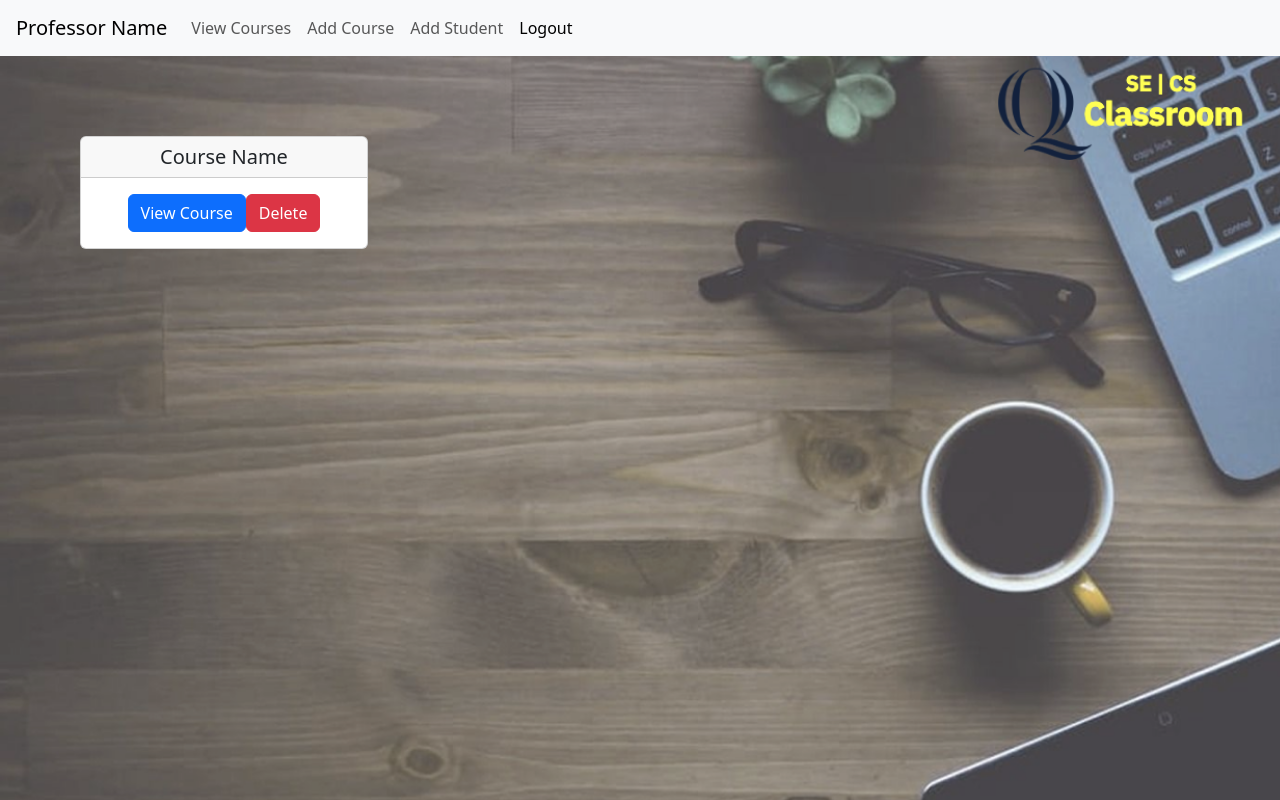
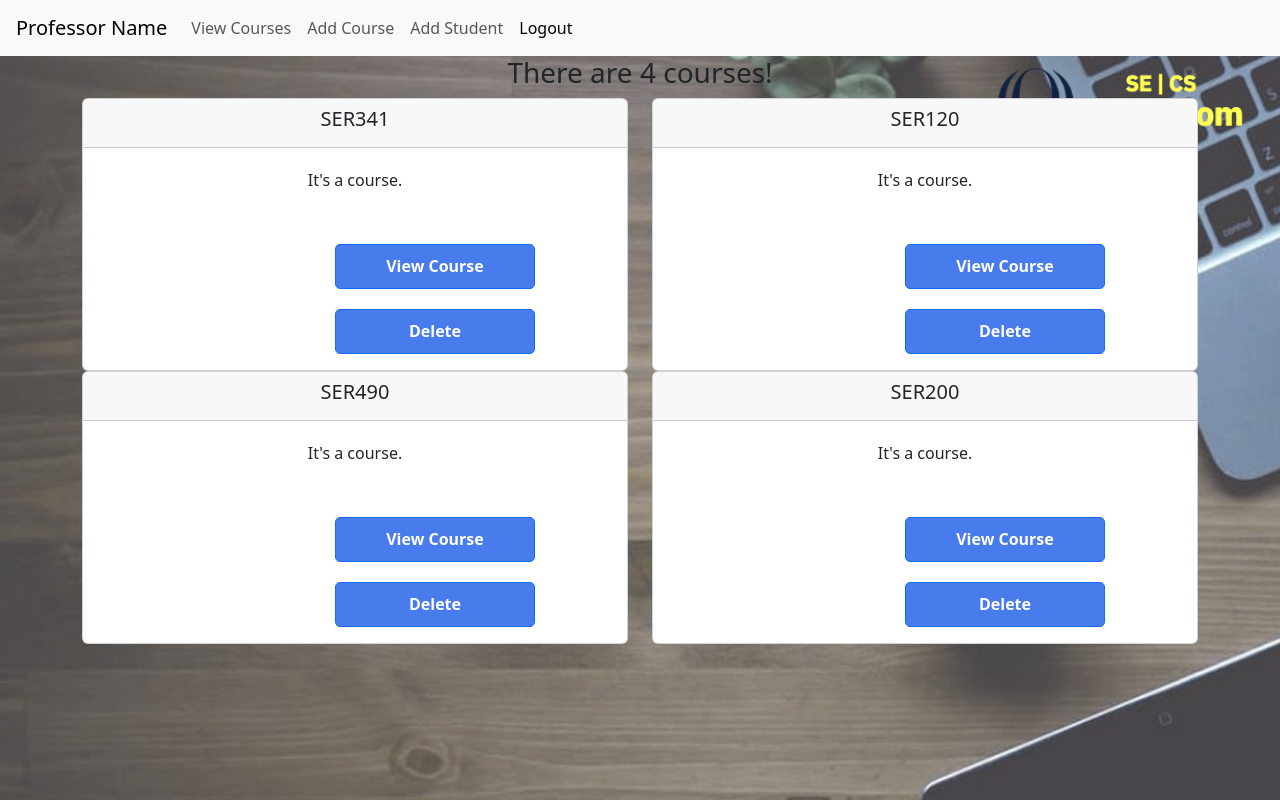
Before and after one commit to juliawoeste/SER340-AutoGrader, a React (Create React App) app in the folder Milestone3/learning-management-app/: page / in a window 1280 px wide. Built offline with nearby package versions, Linux system fonts and the light colour scheme.

Commit message:
addedd course card implementation

```diff
--- a/Milestone3/learning-management-app/src/components/ProfessorCourses.jsx
+++ b/Milestone3/learning-management-app/src/components/ProfessorCourses.jsx
@@ -6,17 +6,27 @@ import React, { Component } from "react";
 import Joi from "joi";
 import ProfessorNavbar from "./ProfessorNavbar";
 import ProfessorCourseCard from "./professorCourseCard";
-
+import { getCourses } from "./services/courseService";
 class ProfessorCourses extends Component {
   constructor(props) {
     super(props);
+    this.state = {
+      courses: getCourses(),
+    };
   }
-  state = {};
+  handleDelete = (course) => {
+    const courses = [...this.state.courses];
+    const newCourses = courses.filter((r) => r.id !== course.id);
+    this.setState({ courses: newCourses });
+  };
   render() {
     return (
       <React.Fragment>
         <ProfessorNavbar />
-        <ProfessorCourseCard onDelete={this.handleDelete} />
+        <ProfessorCourseCard
+          courses={this.state.courses}
+          onDelete={this.handleDelete}
+        />
       </React.Fragment>
     );
   }
--- a/Milestone3/learning-management-app/src/components/professorCourseCard.jsx
+++ b/Milestone3/learning-management-app/src/components/professorCourseCard.jsx
@@ -1,30 +1,56 @@
 import React, { Component } from "react";
-import { useNavigate } from "react-router-dom";
+import { Link } from "react-router-dom";
 
-const ProfessorCourseCard = () => {
-  const navigate = useNavigate();
+class ProfessorCourseCard extends Component {
+  constructor(props) {
+    super(props);
+  }
+  state = {};
 
+  render() {
+    const { courses } = this.props;
     return (
       <React.Fragment>
-      <div class="card" style={{ width: "18rem", margin: "5rem" }}>
-        <h5 class="card-header">Course Name</h5>
+        <div className="container">
+          <div className="row">
+            <h3>There are {courses.length} courses!</h3>
+          </div>
+          <div className="row">
+            {courses.map((course, index) => (
+              <div className="col-sm">
+                <div className="card h-100">
+                  <div className="card-header">
+                    <h5 className="card-title">{course.name}</h5>
+                  </div>
+                  <div className="card-body h-50">
+                    <h6 className="card-subtitle mb-2 text-muted">
+                      {course.type}
+                    </h6>
+                    <p className="card-text">{course.summary}.</p>
+                  </div>
                   <div className="card-body">
-          <button
-            onClick={() => navigate("professorAssignmentView")}
-            class="btn btn-primary"
-          >
+                    <Link to={"/professorCourses/professorAssignmentView"}>
+                      <button onClick={() => ""} class="btn btn-primary">
                         View Course
                       </button>
+                    </Link>
                     <button
-            onClick={() => navigate("professorAssignmentView")}
-            class="btn btn-danger"
+                      onClick={() => {
+                        this.props.onDelete(course);
+                      }}
+                      class="btn btn-primary"
                     >
                       Delete
                     </button>
                   </div>
                 </div>
+              </div>
+            ))}
+          </div>
+        </div>
       </React.Fragment>
     );
-};
+  }
+}
 
 export default ProfessorCourseCard;
--- /dev/null
+++ b/Milestone3/learning-management-app/src/components/services/courseService.jsx
@@ -0,0 +1,25 @@
+const courses = [
+  {
+    id: 1,
+    name: "SER341",
+    summary: "It's a course",
+  },
+  {
+    id: 2,
+    name: "SER120",
+    summary: "It's a course",
+  },
+  {
+    id: 3,
+    name: "SER490",
+    summary: "It's a course",
+  },
+  {
+    id: 4,
+    name: "SER200",
+    summary: "It's a course",
+  },
+];
+export function getCourses() {
+  return courses;
+}
```
Also changed, not shown: Milestone3/learning-management-app/src/components/services/professorService.jsx (added), Milestone3/learning-management-app/src/components/services/studentsService.jsx (added). Lines whose indentation alone changed are shown as unchanged.
